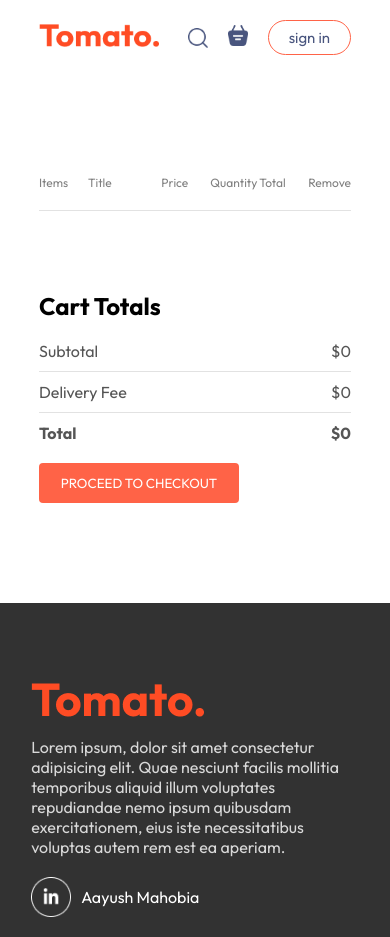
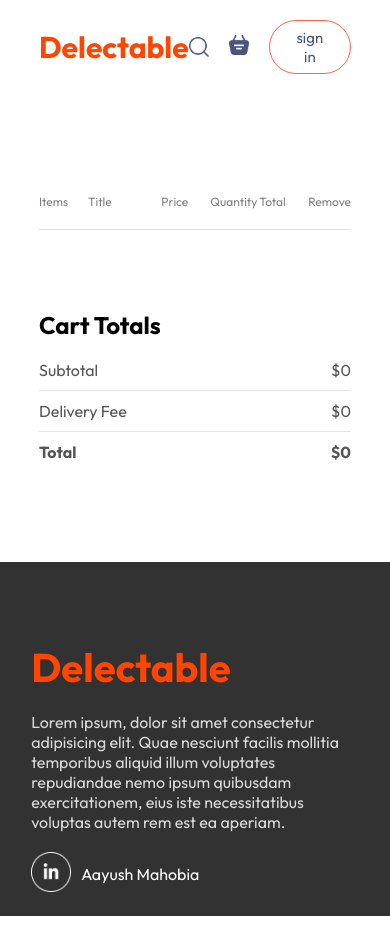
Before and after one commit to Aayush-M-1/FoodDelApp, a React (Vite) app in the folder frontend/: page /cart in a window 390 px wide. After the commit the page ends 916 px from the top, so only its background shows below. Built offline with nearby package versions, Linux system fonts and the light colour scheme.

Commit message:
bug fixes

```diff
--- a/frontend/src/components/Footer/Footer.css
+++ b/frontend/src/components/Footer/Footer.css
@@ -27,3 +27,8 @@
 .footer-social-icons p{
     color:white;
 }
+.logo{
+    font-weight:700;
+    color: orangered;
+    font-size: 40px;
+}
--- a/frontend/src/components/Footer/Footer.jsx
+++ b/frontend/src/components/Footer/Footer.jsx
@@ -6,10 +6,10 @@
   return (
     <div className='footer' id='footer'>
         <div className="footer-content">
-            <img src={assets.logo} alt="" />
+            <a href='#navbar'><p className="logo">Delectable</p></a>
             <p>Lorem ipsum, dolor sit amet consectetur adipisicing elit. Quae nesciunt facilis mollitia temporibus aliquid illum voluptates repudiandae nemo ipsum quibusdam exercitationem, eius iste necessitatibus voluptas autem rem est ea aperiam.</p>
             <div className="footer-social-icons">
-                <img src={assets.linkedin_icon} alt="" />
+                <a href='https://www.linkedin.com/in/aayush-mahobia-330076224/' target='_blank'><img src={assets.linkedin_icon} alt="" /></a>
                 <p>Aayush Mahobia</p>
             </div>
         </div>
--- a/frontend/src/components/Header/Header.css
+++ b/frontend/src/components/Header/Header.css
@@ -33,6 +33,11 @@
     background-color: white;
     font-size: max(1vw,13px);
     border-radius: 50px;
+    cursor: pointer;
+}
+
+.header button:hover{
+    background-color: #fff4f2;
 }
 
 @media(max-width: 1050px){
--- a/frontend/src/components/Header/Header.jsx
+++ b/frontend/src/components/Header/Header.jsx
@@ -2,12 +2,13 @@
 import './Header.css'
 
 const Header = () => {
+
   return (
     <div className='header'>
       <div className="header-content">
         <h2>Order your favourite food here</h2>
-        <p>Choose from a diverse menu featuring a delectable array of dishes crafted with the finest ingredients and culinary expertise. Our mission is to satisfy your cravings and elevate your dining experience, our delicious meal at a time</p>
-        <button>View Menu</button>
+        <p>Choose from a diverse menu featuring a delectable array of dishes crafted with the finest ingredients and culinary expertise. Our mission is to satisfy your cravings and elevate your dining experience, through our delicious meal at a time</p>
+        <button onClick={()=>location.href='#explore-menu'}>View Menu</button>
       </div>
     </div>
   )
--- a/frontend/src/components/NavBar/NavBar.css
+++ b/frontend/src/components/NavBar/NavBar.css
@@ -5,7 +5,9 @@
     align-items: center;
 }
 .navbar .logo{
-    width: 150px;
+    font-weight:700;
+    color: orangered;
+    font-size: 40px;
 }
 .navbar-menu{
     display: flex;
@@ -59,7 +61,7 @@
 
 @media (max-width: 1050px){
     .navbar .logo{
-        width: 140px;
+        font-size: 35px;
     }
     .navbar-menu{
         gap: 20px;
@@ -77,7 +79,7 @@
 }
 @media (max-width: 900px){
     .navbar .logo{
-        width: 120px;
+        font-size: 30px;
     }
     .navbar-menu{
         gap: 15px;
--- a/frontend/src/components/NavBar/NavBar.jsx
+++ b/frontend/src/components/NavBar/NavBar.jsx
@@ -11,8 +11,8 @@
   const {getTotalCartAmount} = useContext(StoreContext);
 
   return (
-    <div className='navbar'>
-        <Link to='/'><img src={assets.logo} alt="" className="logo" /></Link>
+    <div className='navbar' id='navbar'>
+        <Link to='/'><p className="logo" >Delectable</p></Link>
         <ul className="navbar-menu">
           <Link to='/' onClick={() => setMenu("home")} className={menu==="home"?"active":""}>home</Link>
           <a href='#explore-menu' onClick={() => setMenu("menu")} className={menu==="menu"?"active":""}>menu</a>
--- a/frontend/src/context/StoreContext.jsx
+++ b/frontend/src/context/StoreContext.jsx
@@ -1,4 +1,4 @@
-import { createContext, useEffect, useState } from "react";
+import { createContext, useState } from "react";
 import { food_list } from "../assets/assets";
 
 export const StoreContext = createContext(null);
--- a/frontend/src/pages/Cart/Cart.jsx
+++ b/frontend/src/pages/Cart/Cart.jsx
@@ -59,7 +59,11 @@
               <b>${getTotalCartAmount()?getTotalCartAmount()+2:0}</b>
             </div>
           </div>
-          <button onClick={()=>navigate('/order')}>PROCEED TO CHECKOUT</button>
+          {
+          getTotalCartAmount()
+          ?<button onClick={()=>navigate('/order')}>PROCEED TO CHECKOUT</button>
+          :<></>
+          }
         </div>
       </div>
     </div>
```
